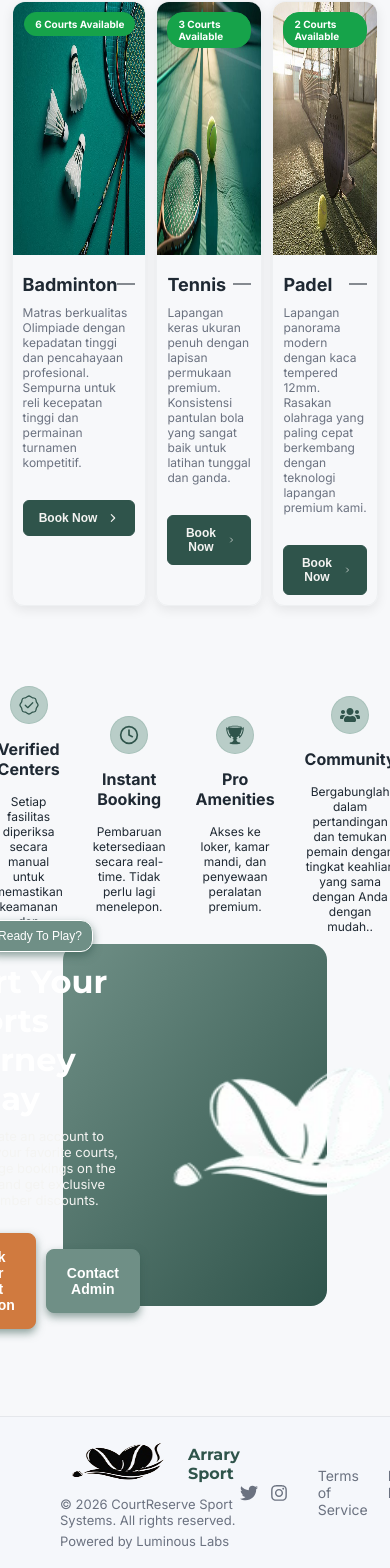
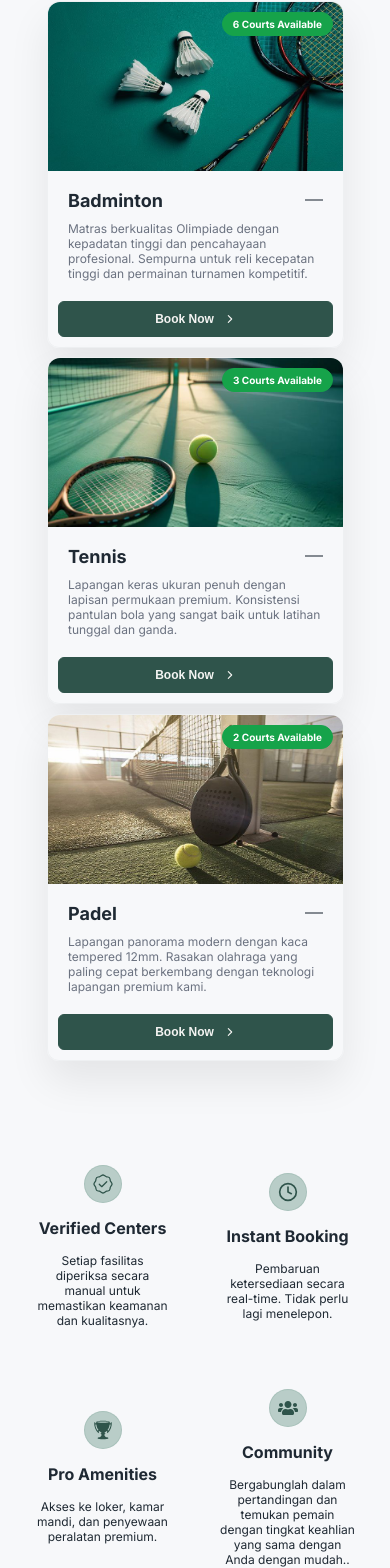
Before and after one commit to widyawulan19/arari-booking-app, a React (Create React App) app: page / in a window 390 px wide. Shown: the part 1017-2585 px from the top of the page. Built offline with nearby package versions, Linux system fonts and the light colour scheme; no server answers.

Commit message:
fix responsive

```diff
--- a/src/components/CourtPreviewModal.jsx
+++ b/src/components/CourtPreviewModal.jsx
@@ -8,12 +8,32 @@ import padelImg from '../assets/padel-card.jpeg'
 import { FaRegCircleCheck } from "react-icons/fa6";
 import { FiAlertCircle } from "react-icons/fi";
 import { IoCalendarClear, IoClose, IoCloseCircle, IoCloseCircleOutline, IoCloseOutline, IoFlash } from "react-icons/io5";
-import { useState } from "react";
+import { useEffect, useState } from "react";
 import Court from "../pages/users/Court";
 
 const CourtPreviewModal = ({ open, onClose, courts,date, sportName }) => {
 
   const navigate = useNavigate();
+
+    useEffect(() => {
+      const cards = document.querySelectorAll(".court-item");
+
+      const observer = new IntersectionObserver(
+          (entries) => {
+          entries.forEach((entry) => {
+              if(entry.isIntersecting){
+              entry.target.classList.add("active");
+              }
+          });
+          },
+          {
+          threshold: 0.25,
+          }
+      );
+
+      cards.forEach((card) => observer.observe(card));
+    }, []);
+
 
     // console.log("SPORT NAME FROM HERO:", sportName);
     // console.log("Data courts dari hero:", courts)
@@ -48,6 +68,7 @@ const CourtPreviewModal = ({ open, onClose, courts,date, sportName }) => {
     }
   });
 };
+
 
 
   return (
--- a/src/pages/landing/Footer.jsx
+++ b/src/pages/landing/Footer.jsx
@@ -11,7 +11,6 @@ const Footer = () => {
         {/* Left */}
         <div className="footer-left">
           <div className="logo">
-            {/* <div className="logo-box"></div> */}
             <div>
                 <img src={logo} alt="" />
             </div>
--- a/src/pages/landing/HighlightsSection.jsx
+++ b/src/pages/landing/HighlightsSection.jsx
@@ -1,4 +1,4 @@
-import React from 'react'
+import React, { useEffect } from 'react'
 import '../../styles/Landing/Highlights.css'
 import { GoVerified } from "react-icons/go";
 import { FiClock } from "react-icons/fi";
@@ -33,6 +33,26 @@ const highlightContent = [
 ]
 
 const HighlightsSection =()=> {
+
+    useEffect(() => {
+    const cards = document.querySelectorAll(".highlight-box");
+
+    const observer = new IntersectionObserver(
+        (entries) => {
+        entries.forEach((entry) => {
+            if(entry.isIntersecting){
+            entry.target.classList.add("active");
+            }
+        });
+        },
+        {
+        threshold: 0.25,
+        }
+    );
+
+    cards.forEach((card) => observer.observe(card));
+    }, []);
+
   return (
     <div className='highlight-container'>
         {highlightContent.map((item)=>(
--- a/src/pages/landing/SportPreview.jsx
+++ b/src/pages/landing/SportPreview.jsx
@@ -1,4 +1,4 @@
-import React from 'react'
+import React, { useEffect } from 'react'
 import '../../styles/Landing/SportPreview.css'
 import { IoChevronForward } from 'react-icons/io5'
 import { TfiLayoutLineSolid } from "react-icons/tfi";
@@ -32,6 +32,27 @@ const sportPreview = [
 ]
 
 function SportPreview() {
+
+    useEffect(() => {
+    const cards = document.querySelectorAll(".prev-card");
+
+    const observer = new IntersectionObserver(
+        (entries) => {
+        entries.forEach((entry) => {
+            if(entry.isIntersecting){
+            entry.target.classList.add("active");
+            }
+        });
+        },
+        {
+        threshold: 0.25,
+        }
+    );
+
+    cards.forEach((card) => observer.observe(card));
+    }, []);
+
+
   return (
     <div className="sport-preview-container">
         <header className='prev-header'>
--- a/src/pages/users/Court.jsx
+++ b/src/pages/users/Court.jsx
@@ -125,6 +125,7 @@ const Court = () => {
           </div>
 
           <div className="slot-summary">
+            <div className="summary-body-container">
 
             <div className="summary-header">
               <h4>Reservation Summary</h4>
@@ -193,8 +194,9 @@ const Court = () => {
               </div>
 
             </div>
+            </div>
+          </div>
 
-          </div>
         </div>
 
       </div>
--- a/src/styles/Landing/Highlights.css
+++ b/src/styles/Landing/Highlights.css
@@ -1,7 +1,8 @@
 .highlight-container {
-    /* border: 1px solid red; */
+    /* border: 1px solid blue; */
     width: 100%;
-    height: 30vh;
+    height: 100%;
+    margin: 20px 0px;
     padding: 20px 50px;
     gap: 20px;
     display: grid;
@@ -19,25 +20,23 @@
     padding: 5px;
     cursor: pointer;
 
-    /* opacity: 0;
-    transform: translateY(30px);
-
-    animation: fadeUp 0.8s ease forwards;
-    transition: transform 0.3s ease, box-shadow 0.3s ease, background 0.3s ease; */
+    opacity: 0;
+    transform: translateY(30px) scale(0.96);
+    transition: all 0.6s ease;
 }
 
 .highlight-box:hover {
-    /* transform: translateY(-8px); */
-    background: #ffffff;
+    opacity: 70%;
+    background-image: linear-gradient(to left top, #2f544b, #3f6259, #4f7168, #5f8077, #6f8f86);
+    color: white;
+    border-radius: 32px;
     box-shadow: 0 10px 30px rgba(0, 0, 0, 0.06);
 }
 
-@keyframes fadeUp {
-    to {
-        opacity: 1;
-        transform: translateY(0);
-    }
+.highlight-box.active {
+    animation: fadeUpSoft 0.8s cubic-bezier(.22, .61, .36, 1) forwards;
 }
+
 
 
 
@@ -65,6 +64,8 @@
     width: 100%;
     font-size: 12px;
 }
+
+
 
 /* =======================
 CTA
@@ -261,3 +262,189 @@ FOOTER
 .links a:hover {
     color: #4f46e5;
 }
+
+
+/* =======================
+ MEDIA QUERY
+======================= */
+@media (max-width:900px) {
+    .highlight-container {
+        grid-template-columns: repeat(2, 1fr);
+        margin-bottom: 20px;
+        /* border: 1px solid red; */
+        height: 100%;
+    }
+
+    .highlight-box {
+        /* ANIMATION */
+        opacity: 0;
+        transform: translateY(30px) scale(0.96);
+        transition: all 0.6s ease;
+    }
+
+    .highlight-box.active {
+        animation: fadeUpSoft 0.8s cubic-bezier(.22, .61, .36, 1) forwards;
+    }
+
+    /* stagger animation */
+    .highlight-box:nth-child(1) {
+        animation-delay: 0.1s;
+    }
+
+    .highlight-box:nth-child(2) {
+        animation-delay: 0.2s;
+    }
+
+    .highlight-box:nth-child(3) {
+        animation-delay: 0.3s;
+    }
+
+    .highlight-box:nth-child(4) {
+        animation-delay: 0.4s;
+    }
+
+    /* =======================
+    CTA
+    ======================= */
+    .cta-container .cta-box {
+        width: 100%;
+    }
+
+    .cta-left h3 {
+        width: 100%;
+        font-size: 28px;
+        /* border: 1px solid red; */
+        text-align: center;
+    }
+}
+
+@media (max-width:650px) {
+    .highlight-container {
+        display: grid;
+        grid-template-columns: repeat(2, 1fr);
+        align-items: center;
+        justify-content: center;
+        padding: 20px;
+    }
+
+    .highlight-box {
+        width: 100%;
+        border-radius: 16px;
+        padding: 15px;
+        height: 25vh;
+
+        /* ANIMATION */
+        opacity: 0;
+        transform: translateY(30px) scale(0.96);
+        transition: all 0.6s ease;
+        /* animation: fadeUp 0.6s ease forwards; */
+    }
+
+    .highlight-box.active {
+        animation: fadeUpSoft 0.8s cubic-bezier(.22, .61, .36, 1) forwards;
+
+    }
+
+    /* stagger animation */
+    .highlight-box:nth-child(1) {
+        animation-delay: 0.1s;
+    }
+
+    .highlight-box:nth-child(2) {
+        animation-delay: 0.2s;
+    }
+
+    .highlight-box:nth-child(3) {
+        animation-delay: 0.3s;
+    }
+
+    .highlight-box:nth-child(4) {
+        animation-delay: 0.4s;
+    }
+
+    /* =======================
+    CTA
+    ======================= */
+    .cta-container {
+        height: 100%;
+        padding-bottom: 20px;
+    }
+
+    .cta-container .cta-box {
+        width: 100%;
+        padding-top: 40px;
+        display: flex;
+        flex-direction: column;
+        align-items: center;
+        justify-content: center;
+    }
+
+    .cta-left h3 {
+        width: 100%;
+        font-size: 32px;
+        text-align: center;
+    }
+
+    .cta-right img {
+        height: 150px;
+        width: 200px;
+    }
+
+    /* =======================
+    FOOTER
+    ======================= */
+    .footer {
+        /* border: 1px solid red; */
+        margin-top: 30px;
+        height: 100%;
+    }
+
+    .footer-container {
+        display: flex;
+        flex-direction: column;
+        align-items: center;
+        justify-content: center;
+        gap: 20px;
+    }
+
+    .footer-left,
+    .footer-right {
+        width: 100%;
+        /* border: 1px solid red; */
+
+        display: flex;
+        flex-direction: column;
+        align-items: center;
+        justify-content: center;
+        padding: 15px 0px;
+    }
+
+    .footer-left {
+        display: flex;
+        flex-direction: column;
+        align-items: center;
+        justify-content: center;
+        padding: 15px 0px;
+    }
+
+    .footer-right {
+        gap: 10px;
+    }
+
+    .icon {
+        font-size: 25px;
+    }
+
+}
+
+@keyframes fadeUp {
+    from {
+        opacity: 0;
+        transform: translateY(40px) scale(0.96);
+    }
+
+    to {
+        opacity: 1;
+        transform: translateY(0) scale(1);
+    }
+}
--- a/src/styles/Landing/SportPreview.css
+++ b/src/styles/Landing/SportPreview.css
@@ -7,7 +7,6 @@
     flex-direction: column;
     align-items: center;
     justify-content: center;
-    /* border: 1px solid red; */
 }
 
 .sport-preview-container .prev-header {
@@ -71,6 +70,14 @@ PREV BODY
     border: 1px solid var(--divider);
     border-radius: 12px;
     box-shadow: var(--shadow-soft);
+
+    transform: translateY(40px) scale(0.96);
+    transition: all 0.6 ease;
+}
+
+.prev-card.active {
+    animation: fadeUpSoft 0.8s cubic-bezier(.22, .61, .36, 1) forwards;
+    box-shadow: 0 20px 40px rgba(0, 0, 0, 0.08);
 }
 
 .prev-card img {
@@ -135,6 +142,15 @@ SPORT BTN
     /* border: 1px solid red; */
     padding: 5px 10px;
     width: 100%;
+
+    transform: translateY(20px);
+    transition: all .6s ease;
+}
+
+.prev-card.active .sport-btn {
+    opacity: 1;
+    transform: translateY(0);
+    transition-delay: .25s;
 }
 
 .sport-btn button {
@@ -157,3 +173,114 @@ SPORT BTN
 .sport-btn button:hover {
     box-shadow: var(--shadow-primary)
 }
+
+/* =======================
+MEDIA QUERY
+======================= */
+@media (max-width:900px) {
+
+    .sport-preview-container {
+        height: 100%;
+        /* border: 1px solid red; */
+    }
+
+    .sub-header p {
+        width: 50%;
+    }
+
+
+    .prev-card {
+        transform: translateY(40px) scale(0.98);
+        transition: all 0.6 ease;
+    }
+
+    .prev-card.active {
+        animation: fadeUpSoft 0.8s cubic-bezier(.22, .61, .36, 1) forwards;
+        box-shadow: 0 20px 40px rgba(0, 0, 0, 0.08);
+    }
+
+    .prev-card img {
+        height: 20vh;
+    }
+
+    .sport-desc {
+        height: 13vh;
+    }
+
+    .sport-btn button {
+        margin-top: 0px;
+    }
+
+    .prev-card.active .sport-btn {
+        opacity: 1;
+        transform: translateY(0);
+        transition-delay: .25s;
+    }
+}
+
+@media (max-width:650px) {
+    .sport-preview-container {
+        height: 100%;
+    }
+
+    .sub-header p {
+        width: 70%;
+    }
+
+    .prev-body {
+        display: flex;
+        flex-direction: column;
+        align-items: center;
+        justify-content: center;
+        width: 100%;
+        height: 100%;
+        padding: 10px;
+    }
+
+    .prev-card {
+        width: 90%;
+        opacity: 0;
+        transform: translateY(40px) scale(0.96);
+        transition: all 0.6s ease;
+    }
+
+    .prev-card.active {
+        animation: fadeUpSoft 0.8s cubic-bezier(.22, .61, .36, 1) forwards;
+        box-shadow: 0 20px 40px rgba(0, 0, 0, 0.08);
+    }
+
+    .sport-cover img {
+        transition: transform 1s ease;
+    }
+
+
+    .sport-desc {
+        height: 100%;
+        padding: 5px 20px;
+        /* border: 1px solid red; */
+    }
+
+    .sport-btn {
+        opacity: 0;
+        transform: translateY(20px);
+        transition: all .6s ease;
+    }
+
+    .prev-card.active .sport-btn {
+        opacity: 1;
+        transform: translateY(0);
+        transition-delay: .25s;
+    }
+}
+
+@keyframes fadeUpSoft {
+    from {
+        opacity: 0;
+        transform: translateY(40px) scale(0.96);
+    }
+
+    to {
+        opacity: 1;
+        transform: translateY(0) scale(1);
+    }
+}
```
Also changed, not shown: src/styles/components/CourtPreviewModal.css (+38 -5 lines), src/styles/users/SlotsCourt.css (+105 -11 lines).
